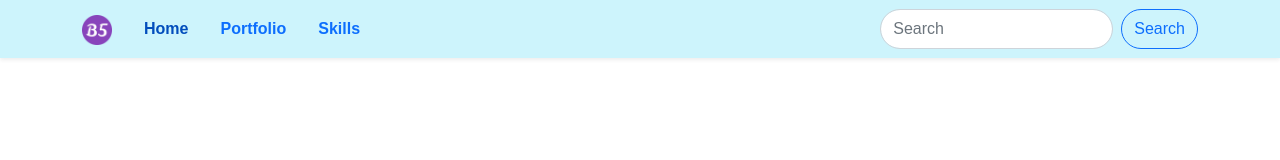
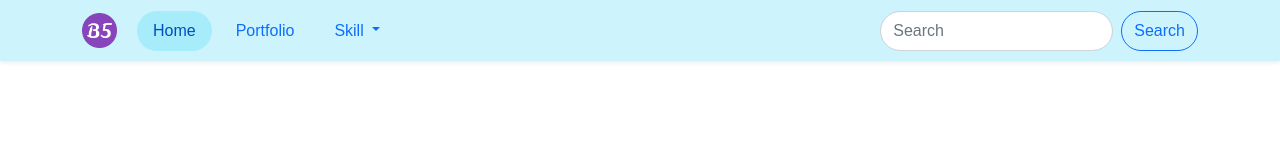
Before and after one commit to farahsaleem1995/bootstrap-5-project, a website built with webpack: page src/index.html in a window 1280 px wide. Built offline with nearby package versions, Linux system fonts and the light colour scheme.

Commit message:
customize nav item hover effect and add nav dropdown

```diff
--- a/src/index.html
+++ b/src/index.html
@@ -10,7 +10,7 @@
     <nav class="navbar navbar-expand-lg navbar-light bg-info shadow-sm">
       <div class="container">
         <a href="#" class="navbar-brand mb-0">
-          <img src="./img/brand.png" alt="B5 logo" width="30" />
+          <img src="./img/brand.png" alt="B5 logo" width="35" />
         </a>
 
         <button
@@ -28,14 +28,31 @@
         <div class="collapse navbar-collapse" id="navbar-nav">
           <div class="w-100 d-flex flex-column flex-lg-row justify-content-lg-between">
             <ul class="navbar-nav">
-              <li class="nav-item fw-bold mx-2">
-                <a class="nav-link active" aria-current="page" href="#">Home</a>
+              <li class="nav-item mx-1">
+                <a class="nav-link px-3 nav-link-overlay active" aria-current="page" href="#"
+                  >Home</a
+                >
               </li>
-              <li class="nav-item fw-bold mx-2">
-                <a class="nav-link" href="#">Portfolio</a>
+              <li class="nav-item mx-1">
+                <a class="nav-link px-3 nav-link-overlay" href="#">Portfolio</a>
               </li>
-              <li class="nav-item fw-bold mx-2">
-                <a class="nav-link" href="#">Skills</a>
+              <li class="nav-item dropdown mx-1">
+                <a
+                  class="nav-link px-3 nav-link-overlay dropdown-toggle"
+                  href="#"
+                  id="skills-ropdown"
+                  role="button"
+                  data-bs-toggle="dropdown"
+                  aria-expanded="false"
+                >
+                  Skill
+                </a>
+                <ul class="dropdown-menu" aria-labelledby="skills-ropdown">
+                  <li><a class="dropdown-item" href="#">Action</a></li>
+                  <li><a class="dropdown-item" href="#">Another action</a></li>
+                  <li><hr class="dropdown-divider" /></li>
+                  <li><a class="dropdown-item" href="#">Something else here</a></li>
+                </ul>
               </li>
             </ul>
 
--- /dev/null
+++ b/src/sass/components/_nav-item.scss
@@ -0,0 +1,56 @@
+.nav-item {
+  .nav-link.nav-link-overlay {
+    position: relative;
+  }
+
+  .nav-link.nav-link-overlay:before {
+    content: '';
+    position: absolute;
+    top: 0;
+    left: 0;
+    width: 100%;
+    height: 100%;
+    pointer-events: none;
+    transition: all 0.15s ease-in-out;
+  }
+
+  .nav-link.active,
+  .nav-link.nav-link-overlay:before {
+    border-radius: 2rem;
+  }
+}
+
+.navbar.bg-primary .nav-item {
+  .nav-link.active,
+  .nav-link.nav-link-overlay:not(.active):hover::before {
+    background: rgba(darken($primary, 40%), 0.2);
+  }
+}
+
+.navbar.bg-success .nav-item {
+  .nav-link.active,
+  .nav-link.nav-link-overlay:not(.active):hover::before {
+    background: rgba(darken($success, 40%), 0.2);
+  }
+}
+
+.navbar.bg-info .nav-item {
+  .nav-link.active,
+  .nav-link.nav-link-overlay:not(.active):hover::before {
+    background: rgba(darken($info, 40%), 0.2);
+  }
+}
+
+.navbar.bg-warning .nav-item {
+  .nav-link.active,
+  .nav-link.nav-link-overlay:not(.active):hover::before {
+    background: rgba(darken($warning, 40%), 0.2);
+  }
+}
+
+.navbar.bg-danger .nav-item {
+  .nav-link.active,
+  .nav-link.nav-link-overlay:not(.active):hover::before {
+    background: rgba(darken($danger, 40%), 0.2);
+  }
+}
--- a/src/sass/main.scss
+++ b/src/sass/main.scss
@@ -7,4 +7,6 @@
 @import './base/typography';
 @import './base/utilities';
 
+@import './components/nav-item';
+
 @import './vendors/bootstrap';
```
